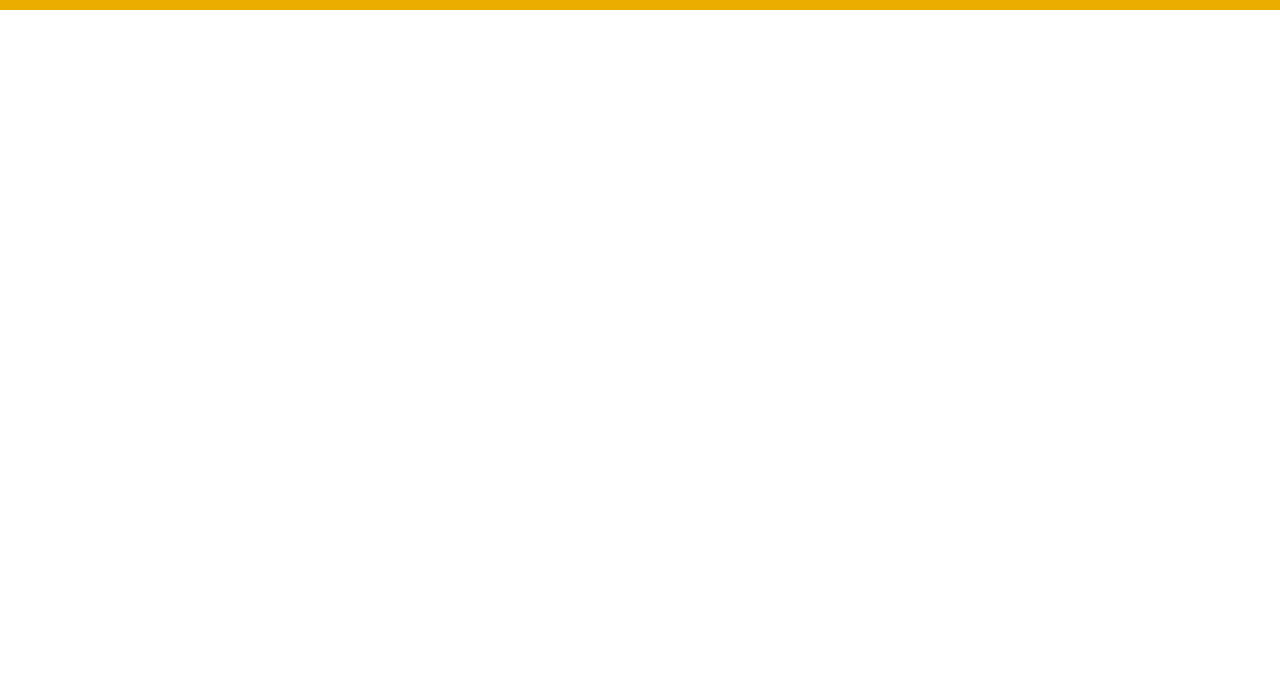
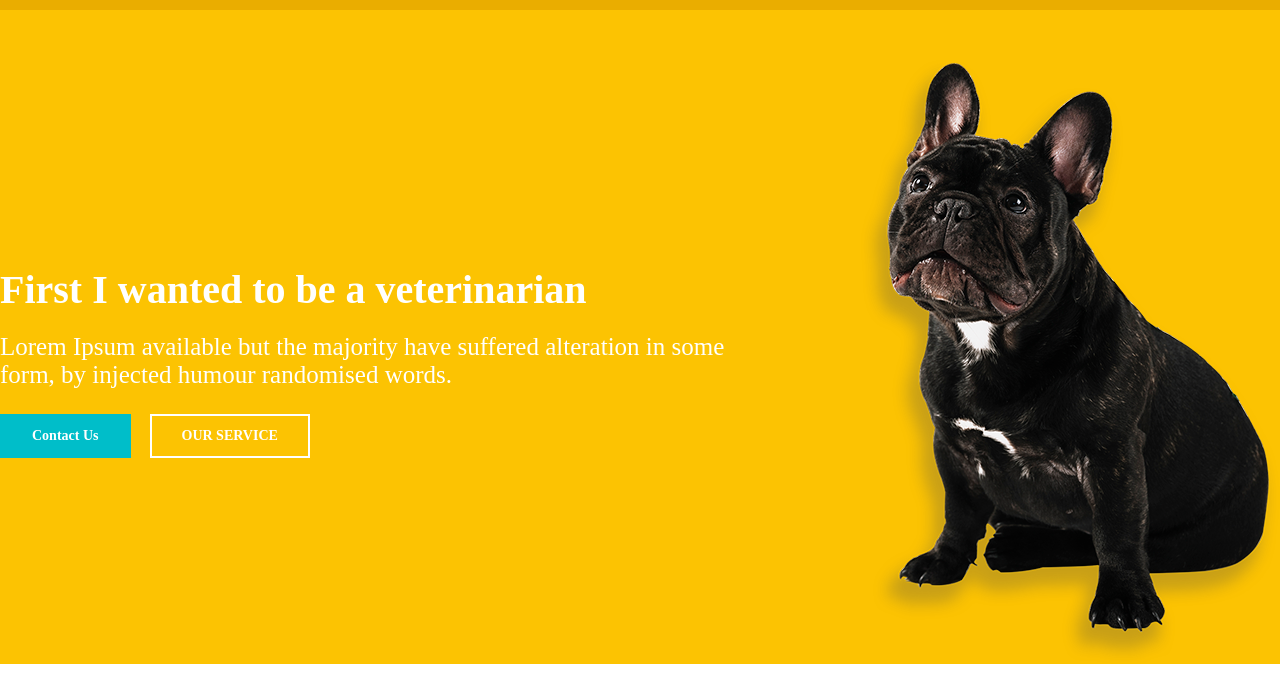
Before and after one commit to alaminrocky681/VetCare, a plain HTML site: page index.html in a window 1280 px wide. Shown: the part 111-800 px from the top of the page. Drawn offline with Linux system fonts and the light colour scheme.

Commit message:
part 1 complete

```diff
--- a/index.html
+++ b/index.html
@@ -28,3 +28,32 @@
             </div>
         </div>
     </div>
+
+    <!-- ---------------part 1 ------------- -->
+
+    <section class="div-1">
+        <div class="container">
+            <div class="main-colam">
+
+                <div class="flex-colum-1">
+                    <h2>First I wanted to be
+                        a veterinarian</h2>
+
+                    <p>Lorem Ipsum available but the majority have
+                        suffered alteration in some form, by injected
+                        humour randomised words.</p>
+
+                    <a href="#" class="contact">contact us</a>
+                    <a href="#" class="service">Our Service</a>
+
+                </div>
+
+
+                <div class="flex-colum-2">
+                    <img src="./img/dog.png" alt="dog">
+                </div>
+
+
+            </div>
+        </div>
+    </section>
--- a/style.css
+++ b/style.css
@@ -94,3 +94,80 @@ ul li{
     align-items: center;
     cursor: pointer;
 }
+/* ---------------part 1 ------------- */
+
+.div-1{
+    background-color: #fcc302;
+}
+
+.div-1 .container{
+    padding-top: 50px;
+
+}
+
+.div-1 .main-colam{
+    display: grid;
+    grid-template-columns: 2fr 1fr;
+    column-gap: 119px;
+    align-items: center;
+}
+.div-1 .flex-colum-1{
+
+}
+
+.div-1 .flex-colum-1 h2{
+
+    color: white;
+    font-weight: 700;
+    font-size: 40px;
+    margin-bottom: 20px;
+
+}
+
+.div-1 .flex-colum-1 p{
+    color: #fff;
+    font-size: 25px;
+    margin-bottom: 25px;
+}
+
+.div-1 .contact{
+    display: inline-block;
+    font-size: 14px;
+    text-decoration: none;
+    font-weight: 800;
+    text-transform: capitalize;
+    color: #fff;
+    border: 2px solid #00bec9;
+    padding: 12px 30px;
+    background: #00bec9;
+
+}
+
+.div-1 .contact:hover{
+    background-color: transparent;
+    color: white;
+    border: 2px solid white;
+}
+
+.div-1 .service{
+    display: inline-block;
+    font-size: 14px;
+    text-decoration: none;
+    font-weight: 800;
+    text-transform: uppercase;
+    background:transparent;
+    color: white;
+    padding: 12px 30px;
+    border: 2px solid white;
+    margin-left: 15px;
+}
+.div-1 .service:hover{
+    background: #00bec9;
+}
+
+
+
+.div-1 .flex-colum-2 img{
+   width: 419px;
+
+}
```
